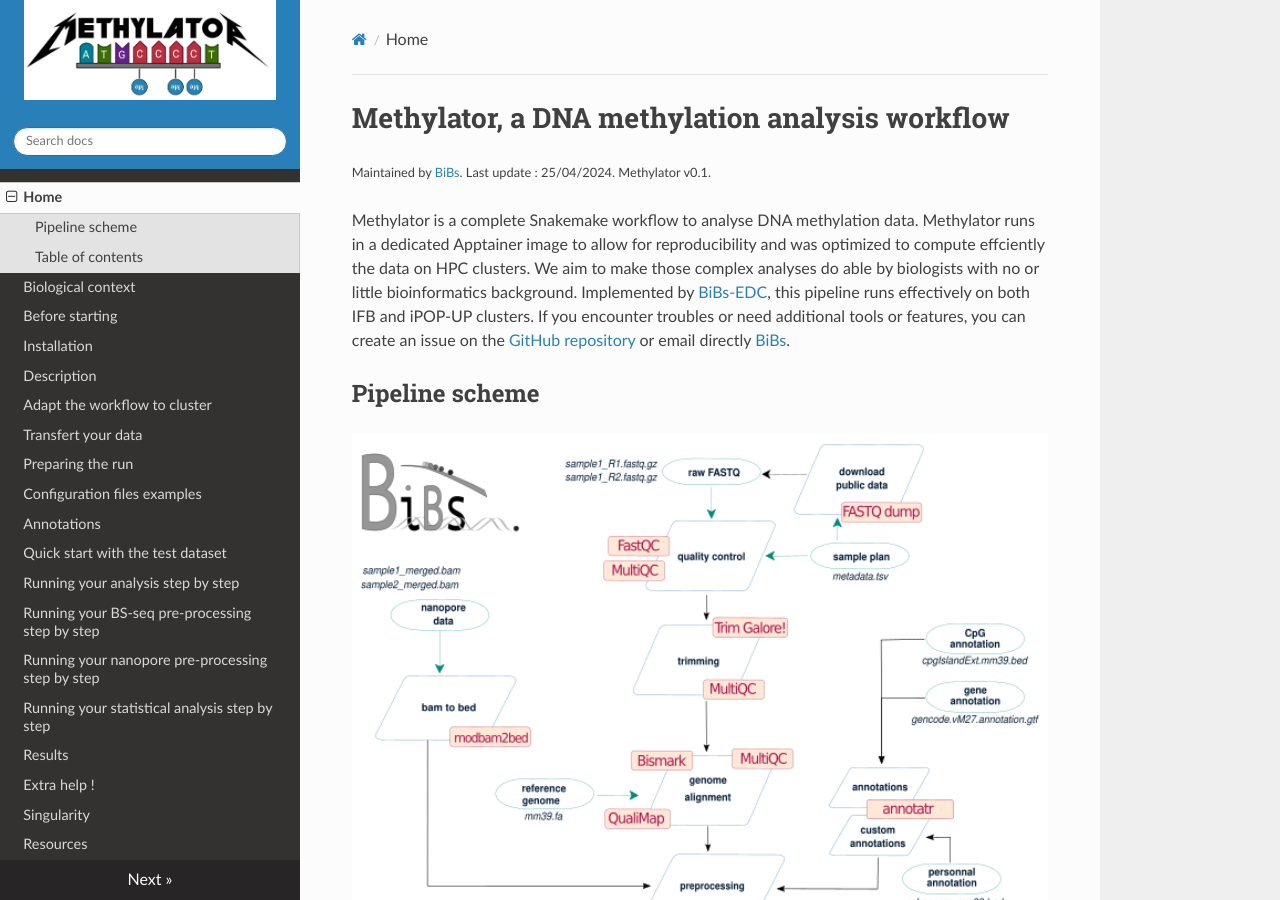
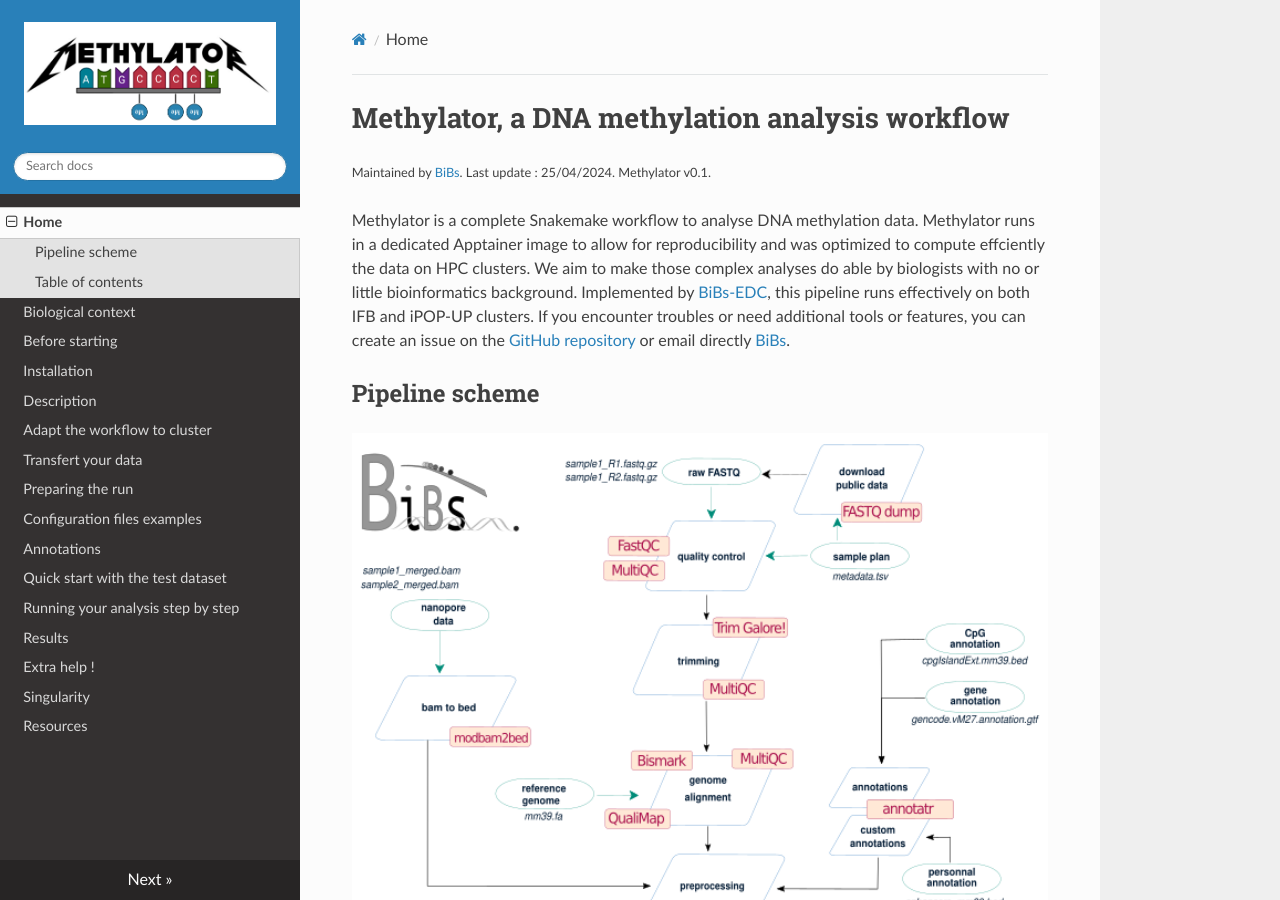
Before and after one commit to parisepigenetics/Methylator-Documentation, an MkDocs documentation site: the page built from docs/index.md, in a window 1280 px wide and 900 px high. Built offline with MkDocs 1.6.1, drawn with Linux system fonts in a browser that asks for light colours; nearby versions of some CDN libraries.

Commit message:
Update mkdocs.yml

```diff
--- a/mkdocs.yml
+++ b/mkdocs.yml
@@ -13,9 +13,6 @@ nav:
   - Annotations : annotations.md
   - Quick start with the test dataset : quick_start.md
   - Running your analysis step by step: running.md
-  - Running your BS-seq pre-processing step by step: running_bs.md
-  - Running your nanopore pre-processing step by step: running_nano.md
-  - Running your statistical analysis step by step: running_stat.md
   - Results: results.md
   - Extra help !: extra_help.md
   - Singularity: singularity_image.md
```
